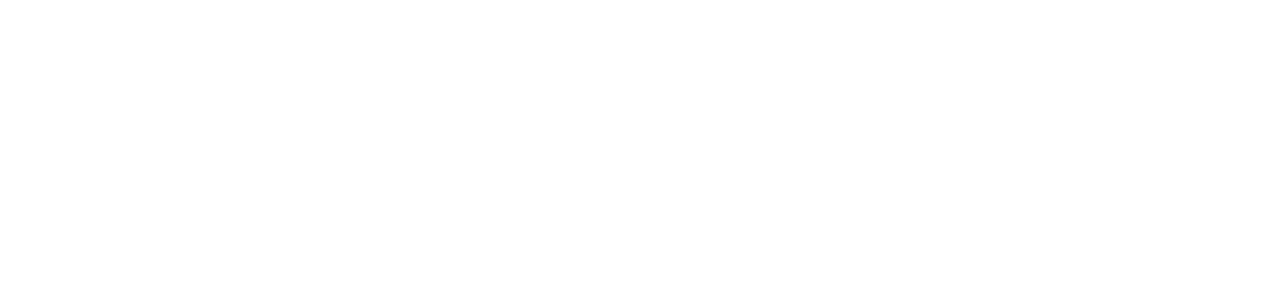
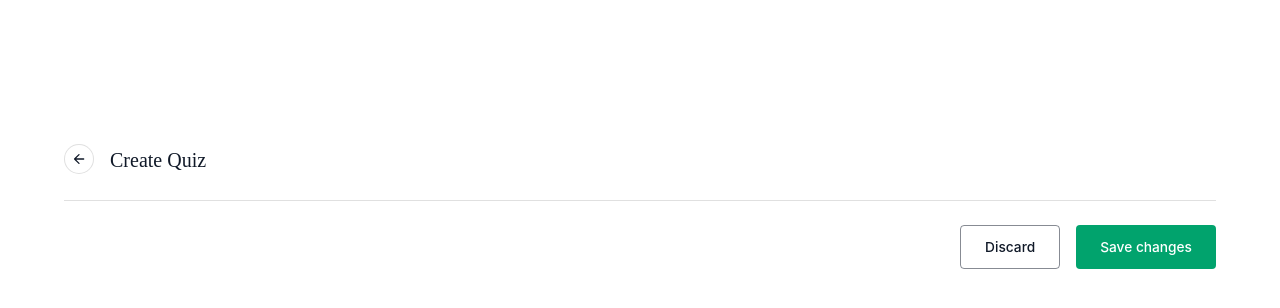
Before and after one commit to mmoussel/quiz-creator, a React (Create React App) app: page /quizzes/create-quiz in a window 1280 px wide. Before the commit this address had no page. Shown: the top 308 px of the page. Built offline with nearby package versions, Linux system fonts and the light colour scheme.

Commit message:
feat(create quiz): page layout :sparkles:

```diff
--- a/package.json
+++ b/package.json
@@ -16,6 +16,7 @@
     "@types/react-dom": "^18.0.0",
     "react": "^18.2.0",
     "react-dom": "^18.2.0",
+    "react-hook-form": "^7.37.0",
     "react-router-dom": "^6.4.2",
     "react-scripts": "5.0.1",
     "typescript": "^4.4.2",
--- a/src/index.css
+++ b/src/index.css
@@ -39,3 +39,7 @@
 input[type='number'] {
   -moz-appearance: textfield;
 }
+
+a {
+  text-decoration: none;
+}
--- a/src/pages/home.page.tsx
+++ b/src/pages/home.page.tsx
@@ -1,6 +1,12 @@
+import { Button } from '@mui/material'
+import { Link } from 'react-router-dom'
+
 const Home = () => (
   <div>
     <h1>Home Page</h1>
+    <Link to='/quizzes/create-quiz'>
+      <Button variant='contained'>Create Quiz</Button>
+    </Link>
   </div>
 )
 
--- /dev/null
+++ b/src/pages/quizzes/create-quiz.page.tsx
@@ -0,0 +1,78 @@
+import { Box, Button, IconButton, Typography, Stack, Divider, Container } from '@mui/material'
+import ArrowBackRoundedIcon from '@mui/icons-material/ArrowBackRounded'
+
+import { FormProvider, useForm } from 'react-hook-form'
+import { useNavigate } from 'react-router-dom'
+
+const CreateQuiz = () => {
+  const navigate = useNavigate()
+
+  const methods = useForm({
+    defaultValues: {
+      title: '',
+    },
+  })
+
+  const { handleSubmit } = methods
+
+  const onSubmitForm = () => null
+
+  return (
+    <Container
+      sx={{
+        pt: 14,
+      }}
+    >
+      <Stack
+        display='flex'
+        flexDirection='row'
+        alignItems='center'
+        my={3}
+        justifyContent='space-between'
+      >
+        <Stack display='flex' flexDirection='row'>
+          <IconButton
+            sx={{
+              width: '30px',
+              height: '30px',
+              bgcolor: 'background.paper',
+              border: '1px solid',
+              borderColor: 'divider',
+              mr: 2,
+            }}
+            color='primary'
+            onClick={() => navigate(-1)}
+          >
+            <ArrowBackRoundedIcon sx={{ width: 16, height: 16, resize: 'both' }} />
+          </IconButton>
+
+          <Typography variant='h6'>Create Quiz</Typography>
+        </Stack>
+      </Stack>
+
+      <FormProvider {...methods}>
+        <form id='create-quiz-form' onSubmit={handleSubmit(onSubmitForm)}></form>
+      </FormProvider>
+
+      <Divider sx={{ my: 3 }} />
+
+      <Box
+        sx={{
+          display: 'flex',
+          alignItems: 'center',
+          justifyContent: 'flex-end',
+        }}
+      >
+        <Button variant={'outlined'} sx={{ mr: 2 }}>
+          Discard
+        </Button>
+
+        <Button form='create-quiz-form' variant={'contained'} color='success' type='submit'>
+          Save changes
+        </Button>
+      </Box>
+    </Container>
+  )
+}
+
+export default CreateQuiz
--- a/src/routes/index.tsx
+++ b/src/routes/index.tsx
@@ -10,9 +10,20 @@
 
 const Home = loadable(lazy(() => import('../pages/home.page')))
 
+const CreateQuiz = loadable(lazy(() => import('../pages/quizzes/create-quiz.page')))
+
 export const routes: RouteObject[] = [
   {
     path: '/',
     element: <Home />,
   },
+  {
+    path: '/quizzes',
+    children: [
+      {
+        path: 'create-quiz',
+        element: <CreateQuiz />,
+      },
+    ],
+  },
 ]
```
Also changed, not shown: 1 other file (tests, documents, lock files or other folders).
